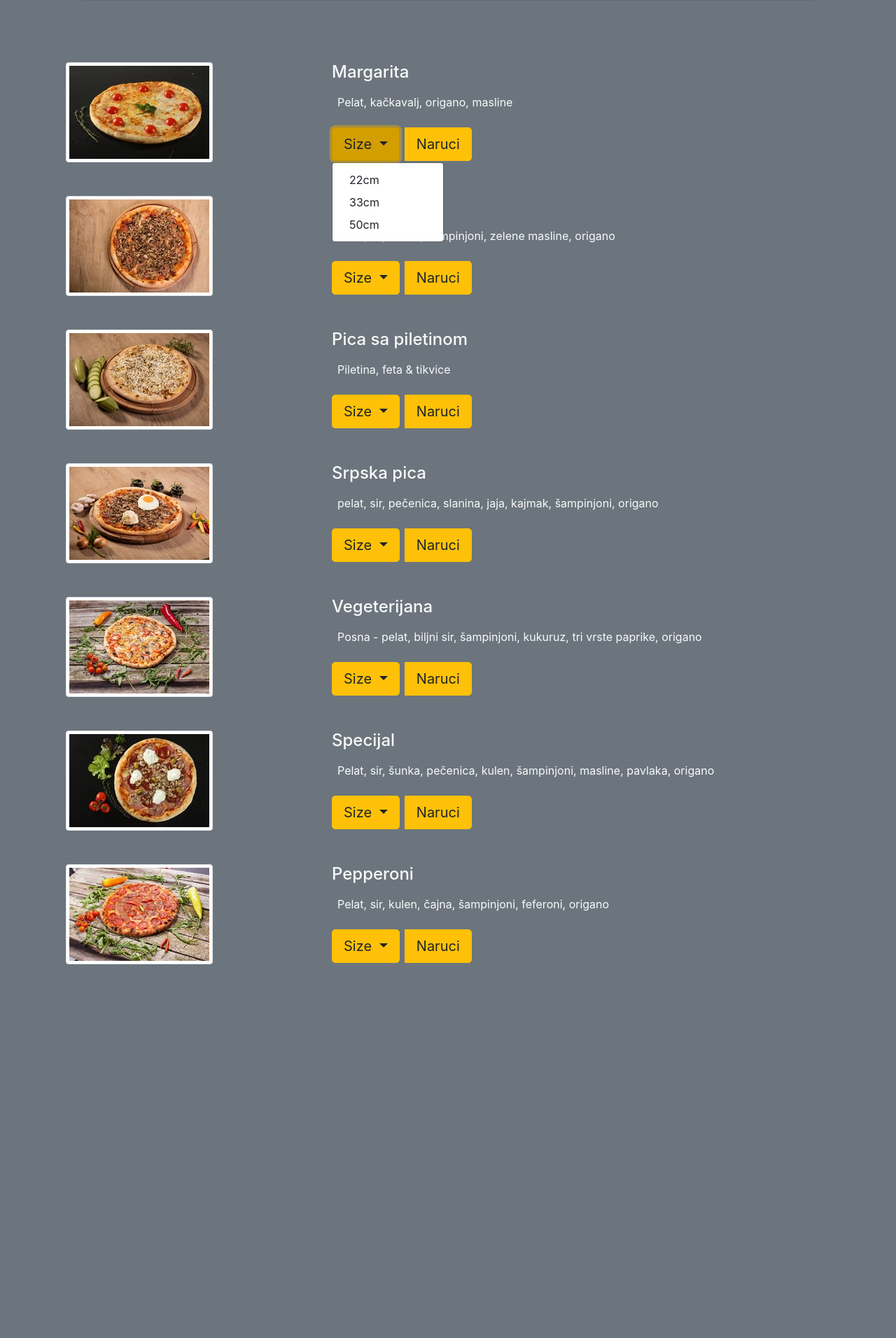
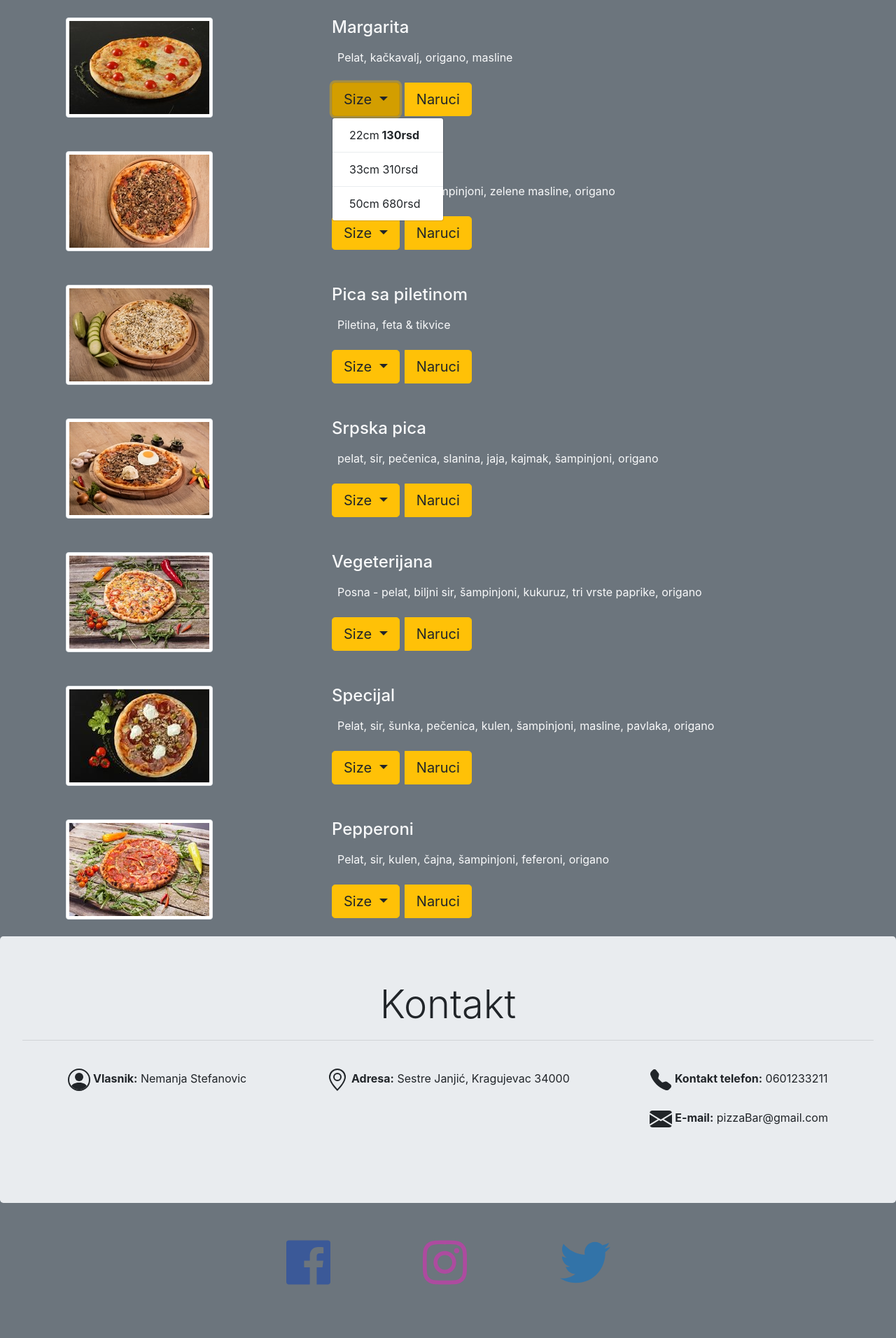
Before and after one commit to NemanjaaaS/PIA-homeworks, a PHP site: page /picerija.html in a window 1280 px wide, after a click on "Size". Shown: the part 947-2859 px from the top of the page at 70% size. Before the commit the page ends 2325 px from the top, so only its background shows below. Run offline with PHP 8.4, Linux system fonts and the light colour scheme; some libraries are stand-ins or nearby versions.

Commit message:
Add files via upload
Dodata sekcija "kontakt" kao i footer sa ikonimaca za drustvene mreze.

```diff
--- a/hw-2/Domaci PIA 2/picerija.html
+++ b/hw-2/Domaci PIA 2/picerija.html
@@ -13,7 +13,6 @@
     <title>PizzaBar</title>
   </head>
   <body class="bg-secondary">
-<div class="">
 
 
 <!--Navigation-->
@@ -61,7 +60,7 @@
 	<h1 class=display-4 text-wrap">O nama</h1>
 	<hr>
 </div>
-<div class="col-lg-6 col-md-8 col-sm-10 col-xs-10 ">
+<div class="col-lg-6 col-md-12 col-sm-12 col-xs-12 ">
 	<img src="img/O nama slika.png" alt="O Nama photo" class="img-responsive img-thumbnail">
 
 </div>
@@ -96,8 +95,8 @@ Obrok zasladite našim ručno pravljenim poslasticama koje će ispuniti Vaš dan
 <div class= "container padding">
 
 <div class="row welcome text-center">
-	<div class="naslov col-12 p-5">
-	<h1 class=display-4 text-wrap">Meni</h1>
+	<div class="naslov col-12 p-3">
+	<h1 class=display-4 text-wrap"><strong>Meni</strong></h1>
 	<hr>
 
 </div>
@@ -118,9 +117,11 @@ Obrok zasladite našim ručno pravljenim poslasticama koje će ispuniti Vaš dan
 				Size
 				</button>
 			  <div class="dropdown-menu btn-lg" aria-labelledby="dropdownMenuButton">
-				<a class="dropdown-item" href="#">22cm</a>
-				<a class="dropdown-item" href="#">33cm</a>
-				<a class="dropdown-item" href="#">50cm</a>
+				<button class="dropdown-item" type="button">22cm<strong> 130rsd</strong></button>
+				<div class="dropdown-divider"></div>
+				<button class="dropdown-item" type="button">33cm		310rsd</button>
+				<div class="dropdown-divider"></div>
+				<button class="dropdown-item" type="button">50cm		680rsd</button>
 			  </div>
 			</div>
 				<a href="#" class="btn btn-warning btn-lg" role="button" aria-pressed="true">Naruci</a>
@@ -141,9 +142,11 @@ Obrok zasladite našim ručno pravljenim poslasticama koje će ispuniti Vaš dan
 				Size
 				</button>
 			  <div class="dropdown-menu btn-lg" aria-labelledby="dropdownMenuButton">
-				<a class="dropdown-item" href="#">22cm</a>
-				<a class="dropdown-item" href="#">33cm</a>
-				<a class="dropdown-item" href="#">50cm</a>
+				<button class="dropdown-item" type="button">22cm		140rsd</button>
+				<div class="dropdown-divider"></div>
+				<button class="dropdown-item" type="button">33cm		380rsd</button>
+				<div class="dropdown-divider"></div>
+				<button class="dropdown-item" type="button">50cm		690rsd</button>
 			  </div>
 			</div>
 				<a href="#" class="btn btn-warning btn-lg" role="button" aria-pressed="true">Naruci</a>
@@ -164,9 +167,11 @@ Obrok zasladite našim ručno pravljenim poslasticama koje će ispuniti Vaš dan
 				Size
 				</button>
 			  <div class="dropdown-menu btn-lg" aria-labelledby="dropdownMenuButton">
-				<a class="dropdown-item" href="#">22cm</a>
-				<a class="dropdown-item" href="#">33cm</a>
-				<a class="dropdown-item" href="#">50cm</a>
+				<button class="dropdown-item" type="button">22cm		190rsd</button>
+				<div class="dropdown-divider"></div>
+				<button class="dropdown-item" type="button">33cm		430rsd</button>
+				<div class="dropdown-divider"></div>
+				<button class="dropdown-item" type="button">50cm		920rsd</button>
 			  </div>
 			</div>
 				<a href="#" class="btn btn-warning btn-lg" role="button" aria-pressed="true">Naruci</a>
@@ -187,9 +192,11 @@ Obrok zasladite našim ručno pravljenim poslasticama koje će ispuniti Vaš dan
 				Size
 				</button>
 			  <div class="dropdown-menu btn-lg" aria-labelledby="dropdownMenuButton">
-				<a class="dropdown-item" href="#">22cm</a>
-				<a class="dropdown-item" href="#">33cm</a>
-				<a class="dropdown-item" href="#">50cm</a>
+				<button class="dropdown-item" type="button">22cm		200rsd</button>
+				<div class="dropdown-divider"></div>
+				<button class="dropdown-item" type="button">33cm		630rsd</button>
+				<div class="dropdown-divider"></div>
+				<button class="dropdown-item" type="button">50cm		910rsd</button>
 			  </div>
 			</div>
 				<a href="#" class="btn btn-warning btn-lg" role="button" aria-pressed="true">Naruci</a>
@@ -211,9 +218,11 @@ Obrok zasladite našim ručno pravljenim poslasticama koje će ispuniti Vaš dan
 				Size
 				</button>
 			  <div class="dropdown-menu btn-lg" aria-labelledby="dropdownMenuButton">
-				<a class="dropdown-item" href="#">22cm</a>
-				<a class="dropdown-item" href="#">33cm</a>
-				<a class="dropdown-item" href="#">50cm</a>
+				<button class="dropdown-item" type="button">22cm		140rsd</button>
+				<div class="dropdown-divider"></div>
+				<button class="dropdown-item" type="button">33cm		390rsd</button>
+				<div class="dropdown-divider"></div>
+				<button class="dropdown-item" type="button">50cm		670rsd</button>
 			  </div>
 			</div>
 				<a href="#" class="btn btn-warning btn-lg" role="button" aria-pressed="true">Naruci</a>
@@ -235,9 +244,11 @@ Obrok zasladite našim ručno pravljenim poslasticama koje će ispuniti Vaš dan
 				Size
 				</button>
 			  <div class="dropdown-menu btn-lg" aria-labelledby="dropdownMenuButton">
-				<a class="dropdown-item" href="#">22cm</a>
-				<a class="dropdown-item" href="#">33cm</a>
-				<a class="dropdown-item" href="#">50cm</a>
+				<button class="dropdown-item" type="button">22cm		230rsd</button>
+				<div class="dropdown-divider"></div>
+				<button class="dropdown-item" type="button">33cm		520rsd</button>
+				<div class="dropdown-divider"></div>
+				<button class="dropdown-item" type="button">50cm		1000rsd</button>
 			  </div>
 			</div>
 				<a href="#" class="btn btn-warning btn-lg" role="button" aria-pressed="true">Naruci</a>
@@ -259,9 +270,11 @@ Obrok zasladite našim ručno pravljenim poslasticama koje će ispuniti Vaš dan
 				Size
 				</button>
 			  <div class="dropdown-menu btn-lg" aria-labelledby="dropdownMenuButton">
-				<a class="dropdown-item" href="#">22cm</a>
-				<a class="dropdown-item" href="#">33cm</a>
-				<a class="dropdown-item" href="#">50cm</a>
+				<button class="dropdown-item" type="button">22cm		190rsd</button>
+				<div class="dropdown-divider"></div>
+				<button class="dropdown-item" type="button">33cm		410rsd</button>
+				<div class="dropdown-divider"></div>
+				<button class="dropdown-item" type="button">50cm		780rsd</button>
 			  </div>
 			</div>
 				<a href="#" class="btn btn-warning btn-lg" role="button" aria-pressed="true">Naruci</a>
@@ -277,6 +290,46 @@ Obrok zasladite našim ručno pravljenim poslasticama koje će ispuniti Vaš dan
 
 
 </div>
+<!--Kontakt-->
+<div class="jumbotron">
+<div class="row welcome text-center">
+	<div class="naslov col-12">
+	<h1 class=display-4 text-wrap">Kontakt</h1>
+	<hr>
+
+</div>
+</div>
+<div class="row padding text-center">
+<div class="col-md-12 col-lg-4 p-4 text-center">
+
+<p class="vlasnik"><svg width="2em" height="2em" viewBox="0 0 16 16" class="bi bi-person-circle" fill="currentColor" xmlns="http://www.w3.org/2000/svg">
+  <path d="M13.468 12.37C12.758 11.226 11.195 10 8 10s-4.757 1.225-5.468 2.37A6.987 6.987 0 0 0 8 15a6.987 6.987 0 0 0 5.468-2.63z"/>
+  <path fill-rule="evenodd" d="M8 9a3 3 0 1 0 0-6 3 3 0 0 0 0 6z"/>
+  <path fill-rule="evenodd" d="M8 1a7 7 0 1 0 0 14A7 7 0 0 0 8 1zM0 8a8 8 0 1 1 16 0A8 8 0 0 1 0 8z"/>
+</svg><strong> Vlasnik:</strong> Nemanja Stefanovic</p>
+</div>
+<div class="col-md-12 col-lg-4 p-4 text-center">
+
+ <p class="adresa"> <svg width="2em" height="2em" viewBox="0 0 16 16" class="bi bi-geo-alt" fill="currentColor" xmlns="http://www.w3.org/2000/svg">
+  <path fill-rule="evenodd" d="M12.166 8.94C12.696 7.867 13 6.862 13 6A5 5 0 0 0 3 6c0 .862.305 1.867.834 2.94.524 1.062 1.234 2.12 1.96 3.07A31.481 31.481 0 0 0 8 14.58l.208-.22a31.493 31.493 0 0 0 1.998-2.35c.726-.95 1.436-2.008 1.96-3.07zM8 16s6-5.686 6-10A6 6 0 0 0 2 6c0 4.314 6 10 6 10z"/>
+  <path fill-rule="evenodd" d="M8 8a2 2 0 1 0 0-4 2 2 0 0 0 0 4zm0 1a3 3 0 1 0 0-6 3 3 0 0 0 0 6z"/>
+</svg><strong> Adresa:</strong> Sestre Janjić, Kragujevac 34000</p>
+
+</div>
+<div class="col-md-12 col-lg-4 p-4 text-center">
+<p class="kontakt"> <svg width="2em" height="2em" viewBox="0 0 16 16" class="bi bi-telephone-fill" fill="currentColor" xmlns="http://www.w3.org/2000/svg">
+  <path fill-rule="evenodd" d="M2.267.98a1.636 1.636 0 0 1 2.448.152l1.681 2.162c.309.396.418.913.296 1.4l-.513 2.053a.636.636 0 0 0 .167.604L8.65 9.654a.636.636 0 0 0 .604.167l2.052-.513a1.636 1.636 0 0 1 1.401.296l2.162 1.681c.777.604.849 1.753.153 2.448l-.97.97c-.693.693-1.73.998-2.697.658a17.47 17.47 0 0 1-6.571-4.144A17.47 17.47 0 0 1 .639 4.646c-.34-.967-.035-2.004.658-2.698l.97-.969z"/>
+</svg><strong> Kontakt telefon:</strong> 0601233211 <br><br>
+<svg width="2em" height="2em" viewBox="0 0 16 16" class="bi bi-envelope-fill" fill="currentColor" xmlns="http://www.w3.org/2000/svg">
+  <path fill-rule="evenodd" d="M.05 3.555A2 2 0 0 1 2 2h12a2 2 0 0 1 1.95 1.555L8 8.414.05 3.555zM0 4.697v7.104l5.803-3.558L0 4.697zM6.761 8.83l-6.57 4.027A2 2 0 0 0 2 14h12a2 2 0 0 0 1.808-1.144l-6.57-4.027L8 9.586l-1.239-.757zm3.436-.586L16 11.801V4.697l-5.803 3.546z"/>
+</svg>
+<strong>E-mail:</strong> pizzaBar@gmail.com
+</p>
+
+</div>
+
+</div>
+</div>
 
 
 
@@ -284,7 +337,39 @@ Obrok zasladite našim ručno pravljenim poslasticama koje će ispuniti Vaš dan
 
 
 
-</div>
+
+
+
+<footer>
+	<div class="container-fluid padding ">
+		<div class="row text-center padding">
+			<div class="col-12  drMreze padding">
+
+					<a href="https://www.facebook.com/pages/Masinski-fakultet-Kragujevac/141539219244529"><i class="fab fa-facebook"></i></a>
+
+
+
+
+					<a href="https://www.instagram.com/explore/locations/75824612/serbia/kragujevac/masinski-fakultet-kragujevac/"><i class="fab fa-instagram"></i></a>
+
+
+
+
+					<a href="http://www.mfkg.rs/sr/"><i class="fab fa-twitter"></i></a>
+
+			</div>
+		</div>
+	</div>
+</footer>
+
+
+
+
+
+
+
+
+
 
 
 
--- a/hw-2/Domaci PIA 2/style.css
+++ b/hw-2/Domaci PIA 2/style.css
@@ -1,16 +1,37 @@
-/*.navbar{
+.navbar{
 	background-color:#e3df10 !important;
 }
-*/
+
 .navbar .navbar-brand{
 	font-weight: bold;
 }
-/*body{
+body{
 	background-color:#151515 !important;
 	background-size: 100%;
-} */
+}
 .oNama{
 	font-size: 12pt;
 	font-family: Times New Roman;
 
 }
+.drMreze a{
+	font-size: 4.5em;
+	padding: 4rem;
+
+
+}
+.fa-facebook{
+	color: #3b5998;
+
+}
+.fa-twitter{
+	color: #3273a8 ;
+}
+.fa-instagram{
+	color: #ad4b9f;
+}
+.fa-facebook:hover,
+.fa-twitter:hover,
+.fa-instagram:hover {
+	color: #ebebeb;
+}
```
Also changed, not shown: 1 other file.
